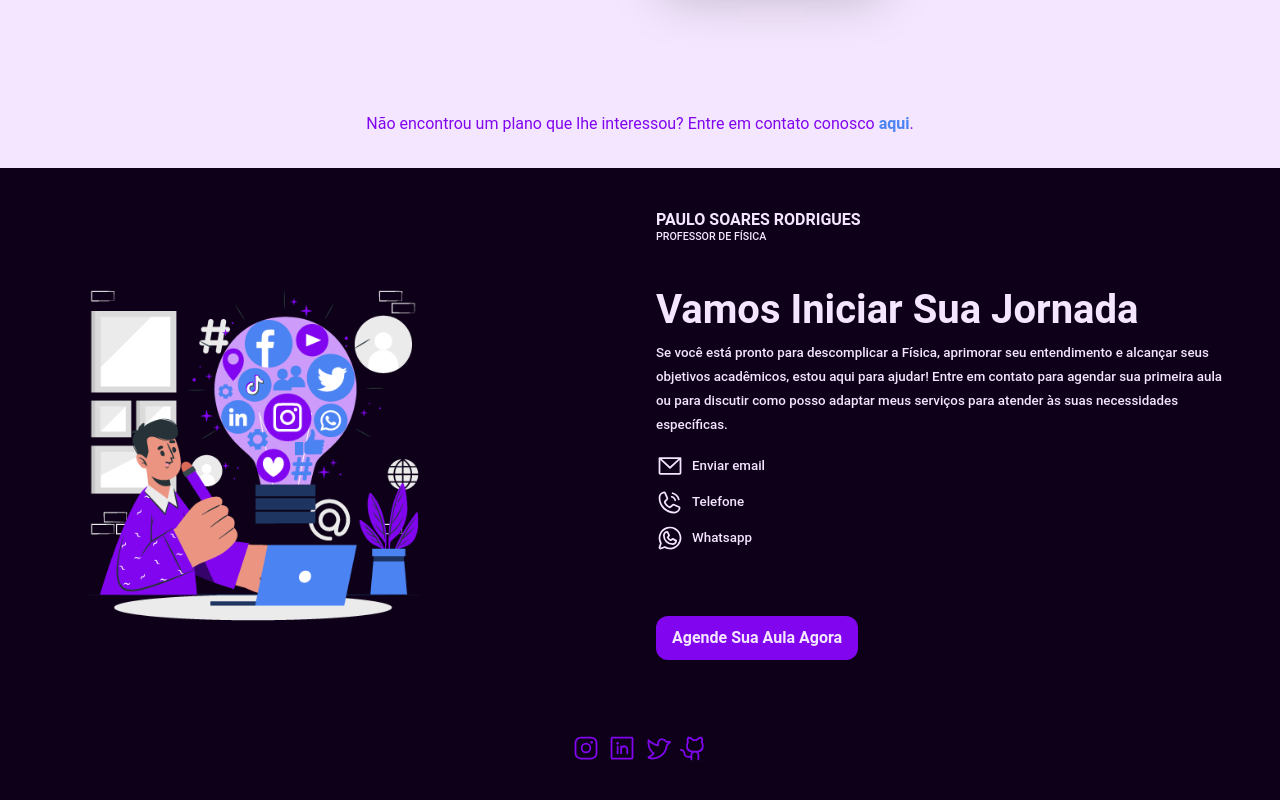
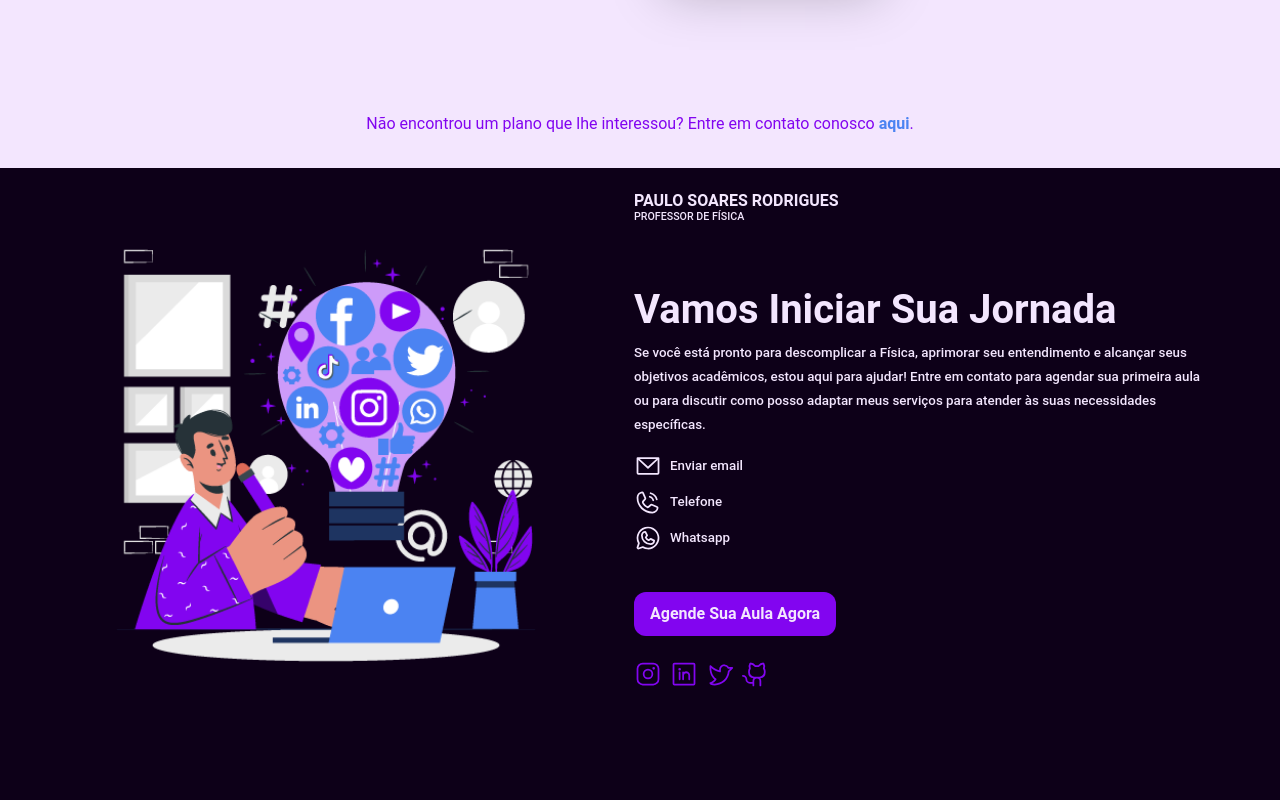
Before and after one commit to paulosoares7/professor_paulo, a Next.js app: page / in a window 1280 px wide. Shown: the part 2632-3432 px from the top of the page. Built offline with nearby package versions, Linux system fonts and the light colour scheme.

Commit message:
ajust nas imagens e botoes de navegação

```diff
--- a/src/app/templates/ContactUs/index.tsx
+++ b/src/app/templates/ContactUs/index.tsx
@@ -20,10 +20,10 @@ export default function ContactUs({id}: ContactUsProps) {
 return (
   <article id={id} className=" bg-pri-950 py-8 px-12 text-pri-50 h-full p-0 font-sans ">
 
-    <div className=" flex items-center justify-between gap-2 w-full h-[32rem]">
-      <div className=" h-4/5 p-0"><Image className=' w-full h-full' src={callToActionImage} alt="CTA"/></div>
+    <div className=" flex items-center justify-around gap-2 w-full h-[32rem]">
+      <div className=" h-full p-0"><Image className=' w-full h-full' src={callToActionImage} alt="CTA"/></div>
       <div className="h-full w-[36rem] flex flex-col items-start gap-4 text-[12pt] ">
-        <div className=" w-full h-16 flex flex-col items-start justify-center">
+        <div className=" w-full h-16 flex flex-col items-start content-center">
           <h1 className="font-semibold leading-[1pt] mb-2">{name.toUpperCase()}</h1>
           <span className="font-medium text-[8pt]">{professor.toUpperCase()}</span>
         </div>
@@ -34,7 +34,7 @@ return (
         </div>
 
         <div className="flex flex-col gap-2 items-start justify-between h-52 ">
-          <div className="flex flex-col gap-2">
+          <div className="flex flex-col gap-2 mb-8">
             <ContactAchor href={`mailto:${email}`} label={'Enviar email'}  >
               <EnvelopeSimple size={28}/>
             </ContactAchor>
@@ -45,15 +45,15 @@ return (
               <WhatsappLogo size={28}/>
             </ContactAchor>
           </div>
-
           <Btn><NavigateLinks label='Agende Sua Aula Agora' href={`${whatsAppSchedulingLink}`}></NavigateLinks></Btn>
+          <div className= " w-full h-14 mt-2 py-2  flex items-center justify-start gap-2 relative text-pri-500">
+            <SocialMideaCTA/>
+          </div>
         </div>
 
       </div>
     </div>
-    <div className= " w-full h-14 mt-2 py-1  flex items-center justify-center gap-2 relative text-pri-500">
-      <SocialMideaCTA/>
-    </div>
+
   </article>
   )
 }
--- a/src/app/templates/GetStart/index.tsx
+++ b/src/app/templates/GetStart/index.tsx
@@ -36,7 +36,7 @@ export default function GetStart({id}: GetStartProps) {
               <SocialMideaCTA/>
               <p className=" text-pri-500 font-semibold"> | {user.city} - {user.province}</p>
             </div>
-            <button className="w-12 h-12 rounded-full  border-none absolute top-1/4 left-[640px] animate-bounce text-ter-500 duration-200 hover:text-pri-500 " ><Link href='#services'><CaretCircleDown  size={48.5}  /></Link></button>
+            <button className="w-12 h-12 rounded-full  border-none absolute top-1/4 left-[690px] animate-bounce text-ter-500 duration-200 hover:text-pri-500 " ><Link href='#services'><CaretCircleDown  size={48.5}  /></Link></button>
           </div>
         </article>
     )
```
